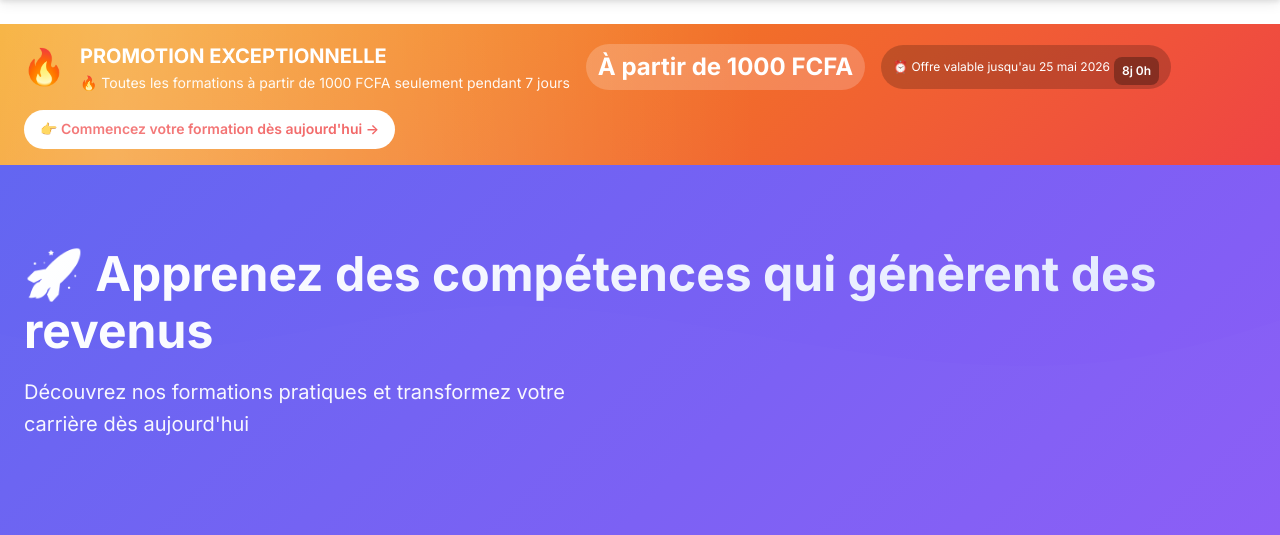
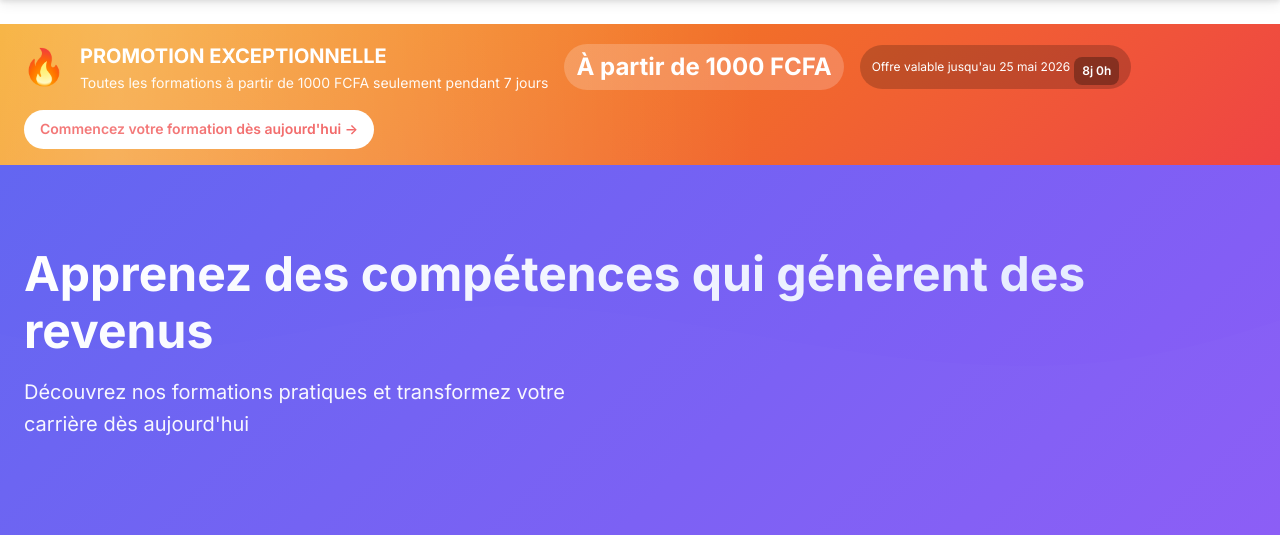
Before and after one commit to amparachrist-beep/Formations, a Django app: page / in a window 1280 px wide. Shown: the part 79-614 px from the top of the page. Run offline with Django 4.2, Linux system fonts and the light colour scheme; data that the repository does not hold is empty.

Commit message:
Amélioration du catalogue des formations et ajout de la bannière promotionnelless

```diff
--- a/formation/templates/formation/catalogue.html
+++ b/formation/templates/formation/catalogue.html
@@ -601,19 +601,19 @@
                 <div>
                     <div class="promo-title">PROMOTION EXCEPTIONNELLE</div>
                     <div class="promo-description">
-                        🔥 Toutes les formations à partir de 1000 FCFA seulement pendant 7 jours
+                        Toutes les formations à partir de 1000 FCFA seulement pendant 7 jours
                     </div>
                 </div>
                 <div class="promo-price">À partir de 1000 FCFA</div>
                 <div class="promo-date">
-                    ⏰ Offre valable jusqu'au 25 mai 2026
+                    Offre valable jusqu'au 25 mai 2026
                     <div class="countdown-timer" id="countdown">
                         <span class="countdown-unit">7j</span>
                     </div>
                 </div>
             </div>
             <a href="#formations" class="promo-cta">
-                👉 Commencez votre formation dès aujourd'hui →
+                Commencez votre formation dès aujourd'hui →
             </a>
         </div>
     </div>
@@ -621,7 +621,7 @@
 
 <div class="hero-section">
     <div class="container-udemy">
-        <h1>🚀 Apprenez des compétences qui génèrent des revenus</h1>
+        <h1>Apprenez des compétences qui génèrent des revenus</h1>
         <p>Découvrez nos formations pratiques et transformez votre carrière dès aujourd'hui</p>
     </div>
 </div>
@@ -676,8 +676,23 @@
 
                 <div class="formation-footer">
                     <div class="price-section">
-                        <div class="formation-prix">{{ formation.prix|floatformat:"0" }} FCFA</div>
-                        <div class="price-badge">💰 Meilleur prix</div>
+                        <div style="display: flex; align-items: center; gap: 0.5rem; flex-wrap: wrap;">
+
+                            <!-- Ancien prix barré -->
+                            <span class="old-price">
+                                {{ formation.prix|floatformat:"0" }} FCFA
+                            </span>
+
+                            <!-- Nouveau prix promo -->
+                            <span class="formation-prix" style="color: #ef4444;">
+                                1000 FCFA
+                            </span>
+
+                        </div>
+
+                        <div class="price-badge">
+                            Promo limitée
+                        </div>
                     </div>
 
                     <div class="btn-group">
```
